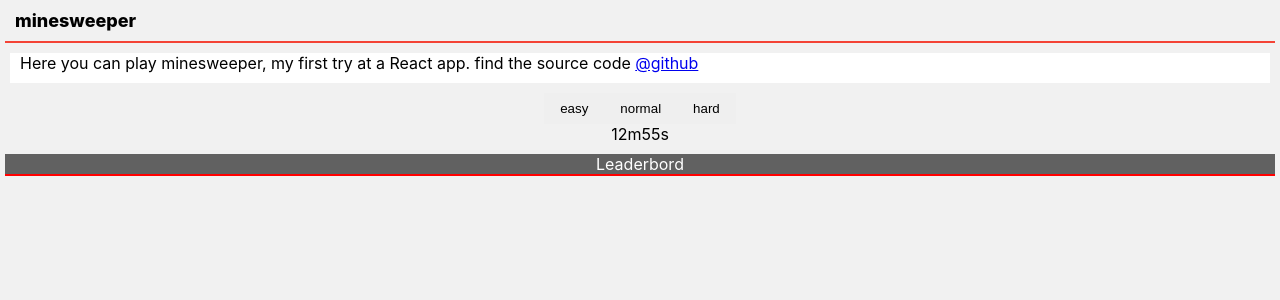
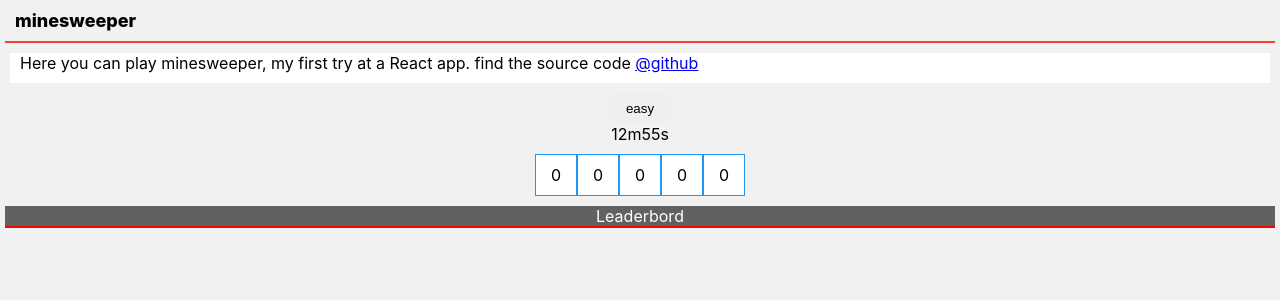
Before and after one commit to Grobsie/minesweeper, a React (Create React App) app in the folder minesweeper/: page / in a window 1280 px wide. Shown: the top 300 px of the page. Built offline with nearby package versions, Linux system fonts and the light colour scheme.

Commit message:
trying to figure out states

```diff
--- a/minesweeper/src/App.js
+++ b/minesweeper/src/App.js
@@ -22,6 +22,50 @@ function InfoPanel() {
   );
 }
 
+function NavigationPanel({setBoard}) {
+
+  //placeholder function to figure things out
+  function generateGrid(gridsize, amountOfBombs) {
+
+  }
+  /*
+  function generateGrid(gridsize, amountOfBombs) {
+    //generate bomb locations
+    let bombLocations = [];
+    while (bombLocations.length < amountOfBombs) {
+      let possibleBomb = Math.floor(Math.random() * (gridsize*gridsize));
+      if (bombLocations.indexOf(possibleBomb) === -1) {
+        bombLocations.push(possibleBomb);
+      }
+    }
+    //create grid and add bombs to it
+    grid = [];
+    let gridCounter = 0;
+    for (let rowIndex = 0; rowIndex < gridsize; rowIndex++) {
+      grid.push([]);
+
+      for (let columnIndex = 0; columnIndex < gridsize; columnIndex++) {
+        if (bombLocations.includes(gridCounter)) {
+          grid[rowIndex].push("B");
+        } else {
+          grid[rowIndex].push(0);
+        }
+        gridCounter++;
+      }
+    }
+    //TODO: loop over array and start adding 1 to neighbouring tiles
+    //TODO: add state change to tilepane so it is being updated
+  }
+  */
+  return (
+    <>
+      <div className="navigationpanel">
+        <button className="square" onClick={() => setBoard("board1")}>easy</button>
+      </div>
+    </>
+  )
+}
+
 function TimerPanel() {
   return (
     <>
@@ -32,12 +76,12 @@ function TimerPanel() {
   );
 }
 
-function TilePanel() {
+function TilePanel({board}) {
   const returnArray = [];
   let tempCellsInRow = [];
-  for (let rowIndex in grid) {
-    for (let tileIndex in grid[rowIndex]) {
-      tempCellsInRow.push(Tile(grid[rowIndex][tileIndex]));
+  for (let rowIndex in board) {
+    for (let tileIndex in board[rowIndex]) {
+      tempCellsInRow.push(Tile(board[rowIndex][tileIndex]));
     }
     returnArray.push(Row(tempCellsInRow));
     tempCellsInRow = [];
@@ -60,9 +104,9 @@ function Row(cellsInRow) {
   );
 }
 
-function Tile(value) {
+function Tile(val) {
   //temporary set the usesate to value, later set to null to make it interactive again
-  const [val, setValue] = useState(value);
+  const [value, setValue] = useState(val);
 
   function handleLeftClick() {
     switch(val) {
@@ -71,7 +115,7 @@ function Tile(value) {
       case "B":
         break;
       default:
-        setValue(value);
+        setValue(val);
     }
   }
 
@@ -106,56 +150,15 @@ function LeaderboardPane() {
 }
 
 function Game() {
-  const [gameState, changeGame] = useState("");
-
-  function GenerateGrid(gridsize, amountOfBombs) {
-    //generate bomb locations
-    let bombLocations = [];
-    while (bombLocations.length < amountOfBombs) {
-      let possibleBomb = Math.floor(Math.random() * (gridsize*gridsize));
-      if (bombLocations.indexOf(possibleBomb) === -1) {
-        bombLocations.push(possibleBomb);
-      }
-    }
-    //create grid and add bombs to it
-    grid = [];
-    let gridCounter = 0;
-    for (let rowIndex = 0; rowIndex < gridsize; rowIndex++) {
-      grid.push([]);
-
-      for (let columnIndex = 0; columnIndex < gridsize; columnIndex++) {
-        if (bombLocations.includes(gridCounter)) {
-          grid[rowIndex].push("B");
-        } else {
-          grid[rowIndex].push(0);
-        }
-        gridCounter++;
-      }
-    }
-    changeGame(gridsize);
-    //TODO: loop over array and start adding 1 to neighbouring tiles
-    //TODO: add state change to tilepane so it is being updated
-  }
-
-  function NavigationPanel() {
-    return (
-      <>
-        <div className="navigationpanel">
-          <button className="square" onClick={() => GenerateGrid(3, 5)}>easy</button>
-          <button className="square" onClick={() => GenerateGrid(9, 5)}>normal</button>
-          <button className="square" onClick={() => GenerateGrid(15, 5)}>hard</button>
-        </div>
-      </>
-    )
-  }
+  const [board, setBoard] = useState([[0,0,0,0,0]]);
 
   return (
     <>
       <TitlePanel />
       <InfoPanel />
-      <NavigationPanel />
+      <NavigationPanel setBoard={setBoard}/>
       <TimerPanel />
-      <TilePanel />
+      <TilePanel board={board}/>
       <LeaderboardPane />
     </>
   );
```
